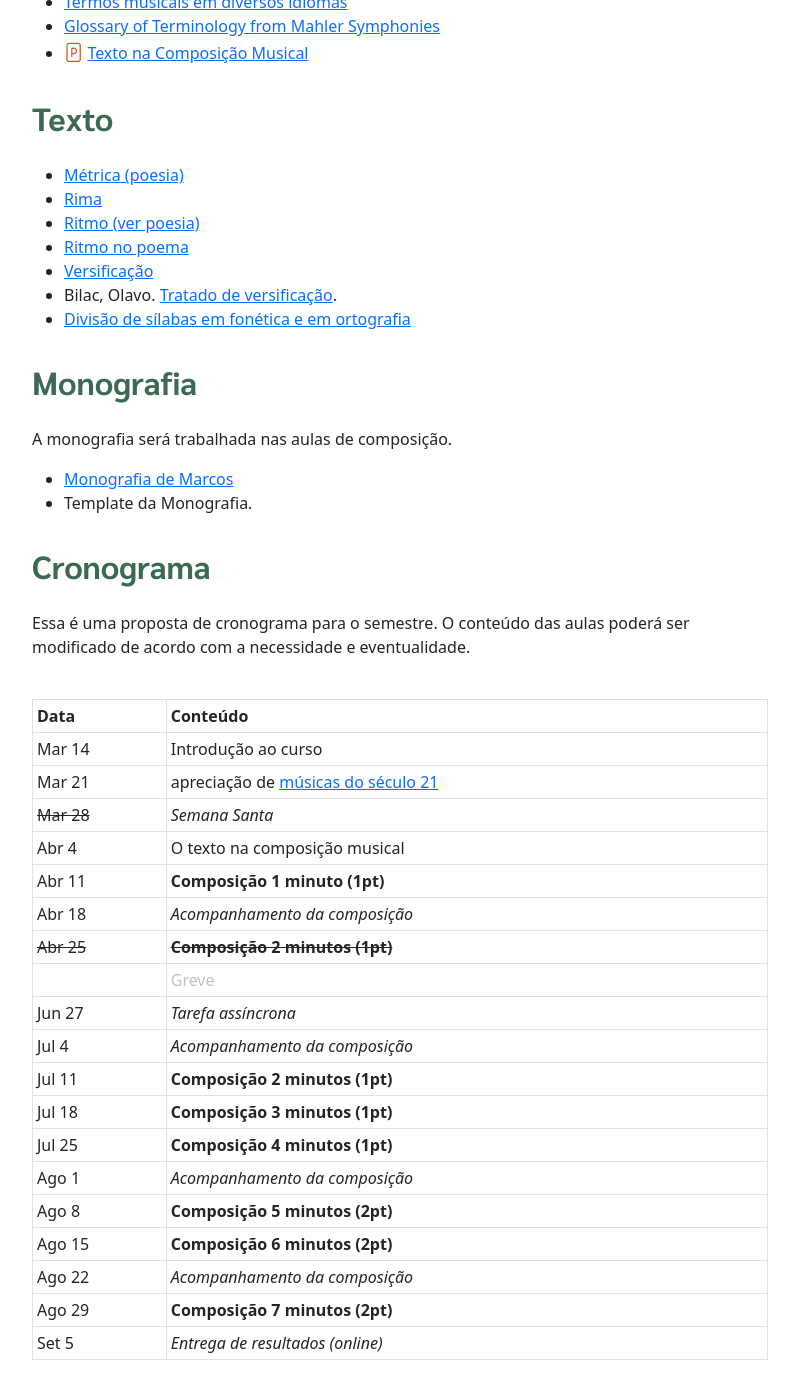
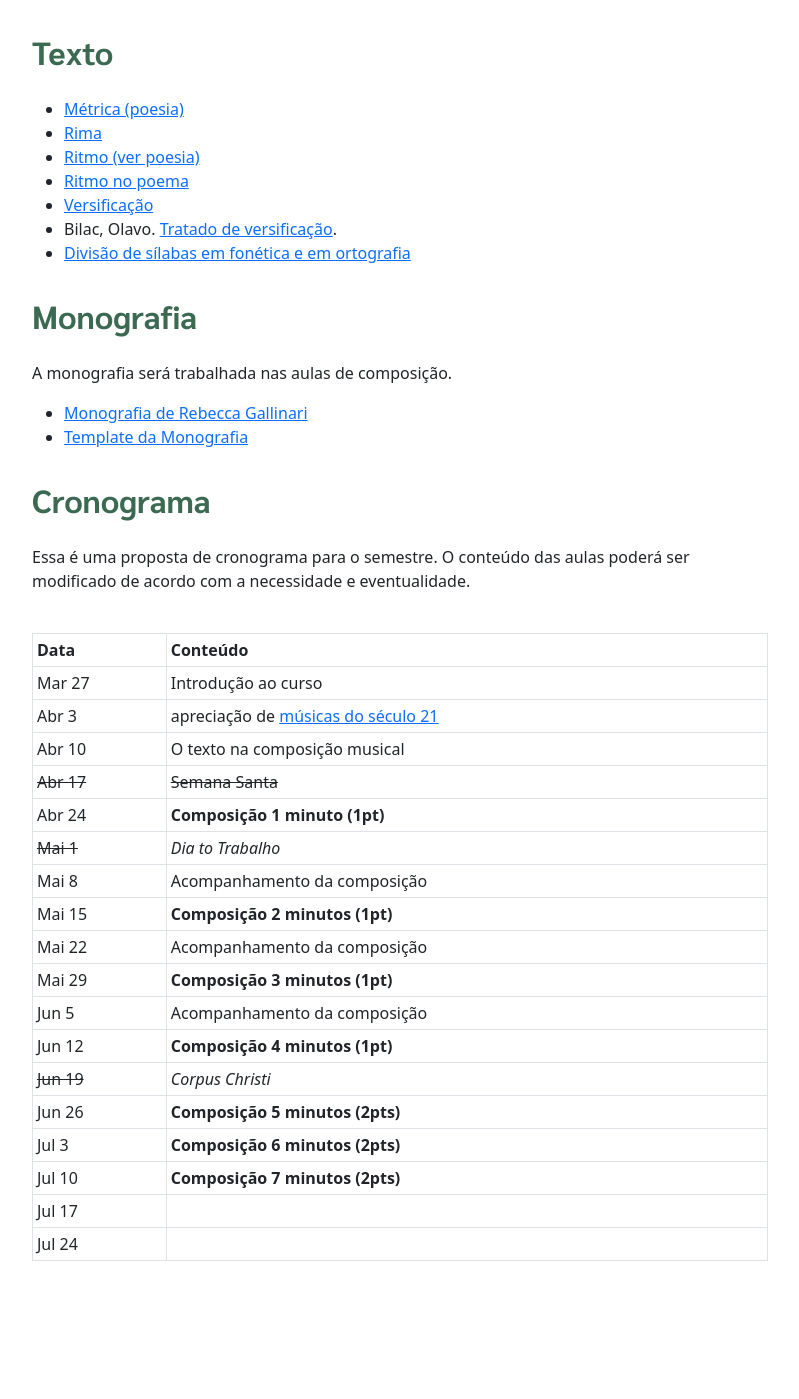
Before and after one commit to pedrokroger/pedrokroger.github.io, a Jekyll site: the page built from aulas/comp9.md, in a window 1280 px wide and 1400 px high, scrolled down 1529 px. Shown: the whole window, without its empty margins (50-849 px from the left). Built offline with Jekyll 4.4.1, drawn with Linux system fonts in a browser that asks for light colours; after the commit the page ends 2830 px from its top, so only the background shows below that; some of the changed text lies outside the part shown.

Commit message:
Aulas 2025.1

```diff
--- a/aulas/comp9.md
+++ b/aulas/comp9.md
@@ -20,11 +21,10 @@
 
 ## Notas
 
-| Nome                                 | C1  | C2  | C3  | C4  | C5* | C6* | C7* | Nota |
-|:-------------------------------------|:----|:----|:----|:----|:----|:----|:----|:-----|
-| Alex Cerqueira Marques               | 1.0 | 1.0 | 1.0 | 1.0 | 2.0 | 2.0 | 2.0 | =sum |
-| Leonardo De Almeida Oliveira         | 1.0 | 0.0 | 1.0 | 1.0 | 0.0 | 2.0 | 2.0 | =sum |
-| Marina Mapurunga De Miranda Ferreira | 1.0 | 1.0 | 1.0 | 1.0 | 2.0 | 2.0 | 2.0 | =sum |
+| Nome                  | C1 | C2 | C3 | C4 | C5* | C6* | C7* | Nota |
+|:----------------------|:---|:---|:---|:---|:----|:----|:----|:-----|
+| Mauricio Freitas Goes |    |    |    |    |     |     |     | =sum |
+
 
 ## Formação da Orquestra
 
@@ -52,8 +52,7 @@
 
 - [Termos musicais em diversos idiomas](https://web.library.yale.edu/cataloging/music/instname)
 - [Glossary of Terminology from Mahler Symphonies](https://www.orchestralibrary.com/reftables/mahler2gloss.html)
-- {% icon ppt %} [Texto na Composição Musical](https://docs.pkroger.com/Texto%20na%20Composição%20Musical.pptx)
-
+- {% icon ppt %} [Texto na Composição Musical][1]
 
 ## Texto
 
@@ -70,8 +69,12 @@
 
 A monografia será trabalhada nas aulas de composição.
 
-- [Monografia de Marcos][1]
-- Template da Monografia.
+- [Monografia de Rebecca Gallinari][2]
+- [Template da Monografia][3]
+
+[1]: https://www.dropbox.com/scl/fi/aevwl2jh6aimkzmxs5ugd/Texto-na-Composi-o-Musical.pptx?rlkey=o8u8tdb3jzjiqg3oirjt9kcxl&dl=1
+[2]: https://www.dropbox.com/scl/fi/lbpj842lhc2ey07k1q7t8/Monografia-Rebecca.pdf?rlkey=5b6tryax26t4z05rfvkuts564&dl=1
+[3]: https://www.dropbox.com/scl/fi/cukc9f0wd7m5l058yghf8/Modelo-Monografia.docx?rlkey=ic6kdowopx8pbxzle9v89gpjz&dl=1
 
 
 ## Cronograma
@@ -79,29 +82,25 @@
 Essa é uma proposta de cronograma para o semestre. O conteúdo das aulas poderá
 ser modificado de acordo com a necessidade e eventualidade.
 
-
 | Data       | Conteúdo                                |
 |:-----------|:----------------------------------------|
-| Mar 14     | Introdução ao curso                     |
-| Mar 21     | apreciação de [músicas do século 21][2] |
-| ~~Mar 28~~ | _Semana Santa_                          |
-| Abr 4      | O texto na composição musical           |
-| Abr 11     | **Composição 1 minuto (1pt)**           |
-| Abr 18     | _Acompanhamento da composição_          |
-| ~~Abr 25~~ | ~~**Composição 2 minutos (1pt)**~~      |
-|            | Greve                                   |
-| Jun 27     | _Tarefa assíncrona_                     |
-| Jul 4      | _Acompanhamento da composição_          |
-| Jul 11     | **Composição 2 minutos (1pt)**          |
-| Jul 18     | **Composição 3 minutos (1pt)**          |
-| Jul 25     | **Composição 4 minutos (1pt)**          |
-| Ago 1      | _Acompanhamento da composição_          |
-| Ago 8      | **Composição 5 minutos (2pt)**          |
-| Ago 15     | **Composição 6 minutos (2pt)**          |
-| Ago 22     | _Acompanhamento da composição_          |
-| Ago 29     | **Composição 7 minutos (2pt)**          |
-| Set 5      | _Entrega de resultados (online)_        |
+| Mar 27     | Introdução ao curso                     |
+| Abr 3      | apreciação de [músicas do século 21][4] |
+| Abr 10     | O texto na composição musical           |
+| ~~Abr 17~~ | ~~Semana Santa~~                        |
+| Abr 24     | **Composição 1 minuto (1pt)**           |
+| ~~Mai 1~~  | *Dia to Trabalho*                       |
+| Mai 8      | Acompanhamento da composição            |
+| Mai 15     | **Composição 2 minutos (1pt)**          |
+| Mai 22     | Acompanhamento da composição            |
+| Mai 29     | **Composição 3 minutos (1pt)**          |
+| Jun 5      | Acompanhamento da composição            |
+| Jun 12     | **Composição 4 minutos (1pt)**          |
+| ~~Jun 19~~ | *Corpus Christi*                        |
+| Jun 26     | **Composição 5 minutos (2pts)**         |
+| Jul 3      | **Composição 6 minutos (2pts)**         |
+| Jul 10     | **Composição 7 minutos (2pts)**         |
+| Jul 17     |                                         |
+| Jul 24     |                                         |
 
-
-[1]: https://nuvem.ufba.br/s/SXPpxVJ1c4iBDcf
-[2]: {% link docs/musicas-seculo21.md %}
+[4]: {% link docs/musicas-seculo21.md %}
```
Also changed, not shown: other parts of aulas/comp9.md (+1 -0 lines), aulas/comp10.md (+1 -1 lines), aulas/lem7.md (+1 -0 lines), aulas/lem8.md (+1 -1 lines), aulas/orq1.md (+1 -0 lines), aulas/orq2.md (+1 -1 lines).
